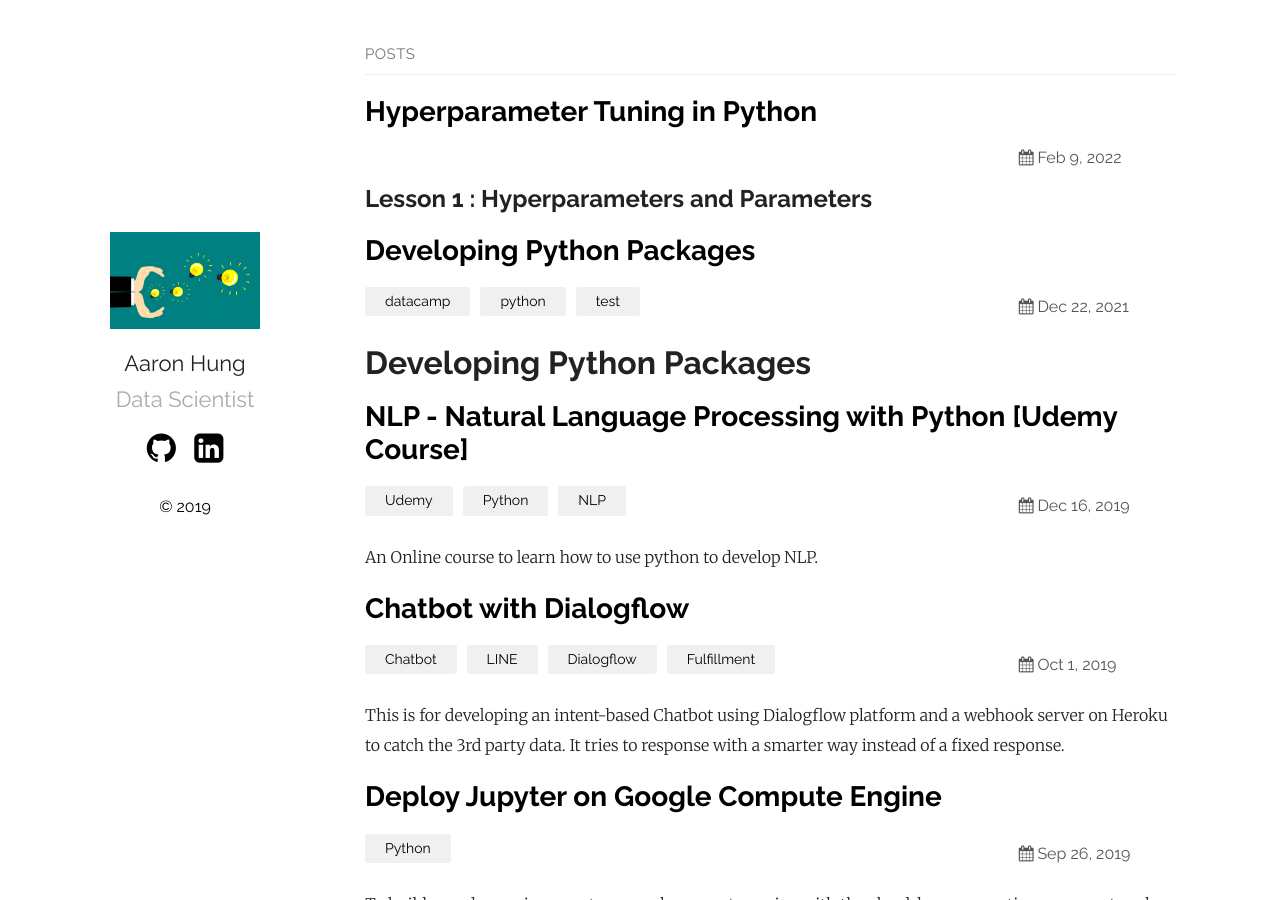
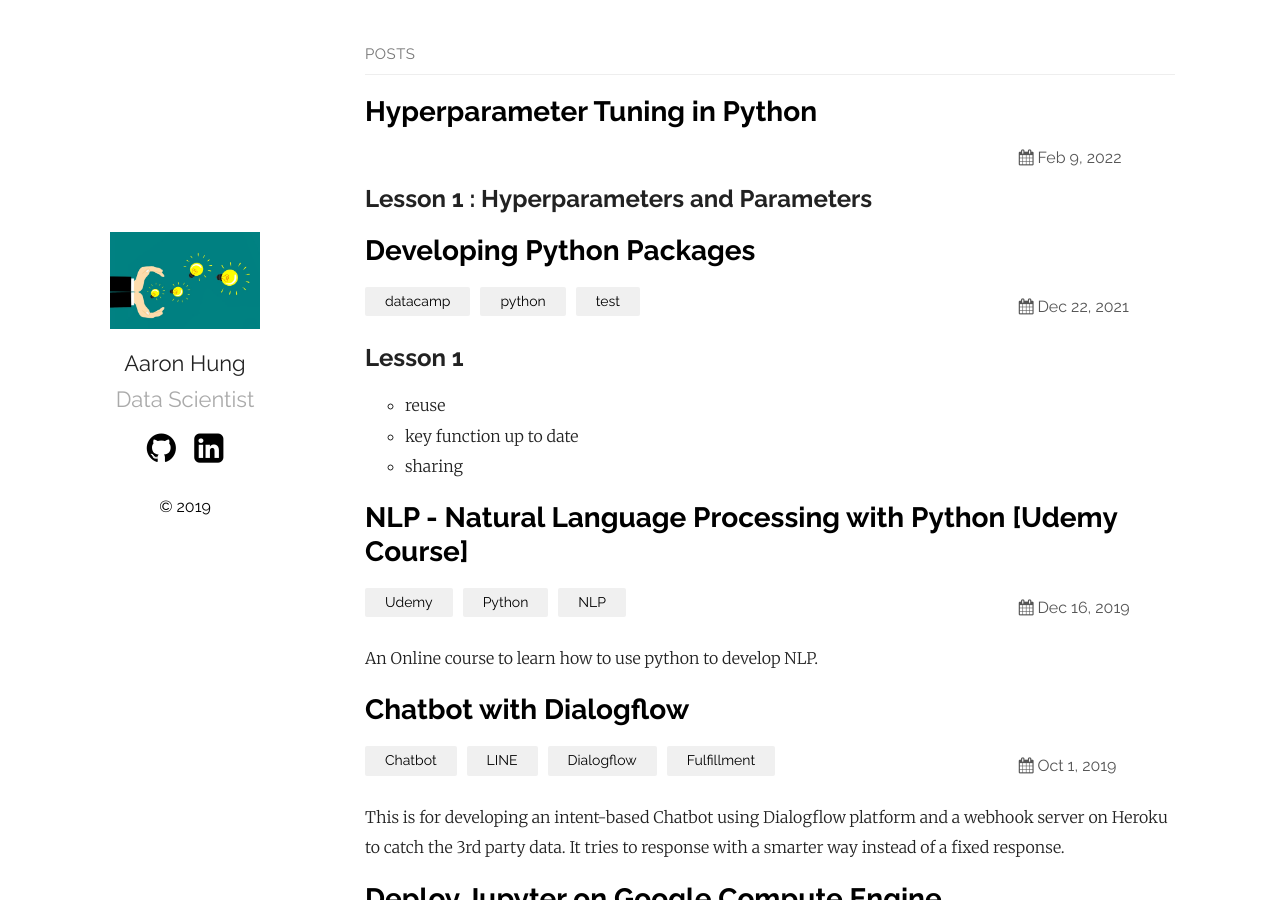
Before and after one commit to aaronhung215/Aaron_BigData-AI, a Jekyll site: the page built from index.md, in a window 1280 px wide and 900 px high. Built offline with Jekyll 4.4.1, drawn with Linux system fonts in a browser that asks for light colours; a file with an impossible date is left out.

Commit message:
Update 2021-12-22-Developing-Python-Packages.md

```diff
--- a/_posts/2021-12-22-Developing-Python-Packages.md
+++ b/_posts/2021-12-22-Developing-Python-Packages.md
@@ -6,9 +6,6 @@ tags: datacamp, python, test
 categories: datacamp python test
 comments: true
 ---
-
-# Developing Python Packages
-
 ## Lesson 1
 * reuse
 * key function up to date
```
